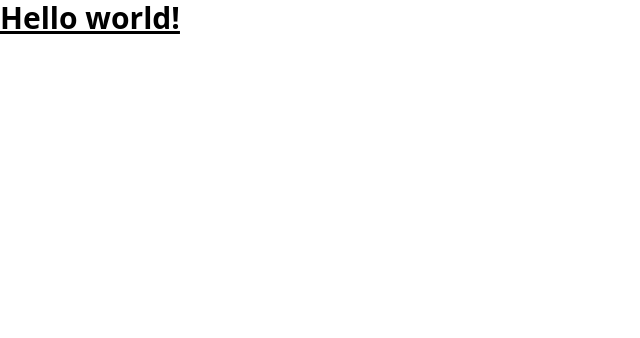
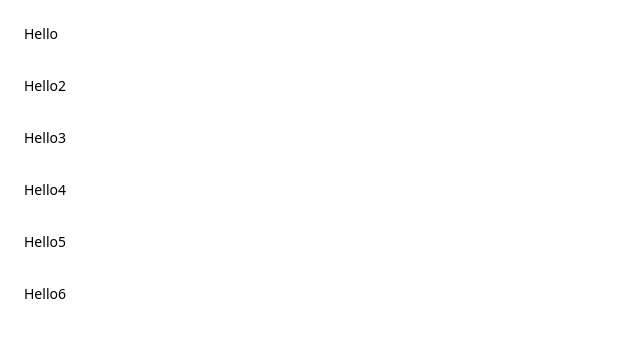
Before and after one commit to NishB369/Gifting_Ecommerce, a React (Vite) app in the folder Admin_Panel/: page / in a window 1280 px wide. Shown: the top 338 px of the page, without its empty margins (0-640 px from the left). Built offline with nearby package versions, Linux system fonts and the light colour scheme.

Commit message:
Added Sidebar

```diff
--- a/Admin_Panel/package.json
+++ b/Admin_Panel/package.json
@@ -11,7 +11,8 @@
   },
   "dependencies": {
     "react": "^18.3.1",
-    "react-dom": "^18.3.1"
+    "react-dom": "^18.3.1",
+    "react-router-dom": "^7.0.2"
   },
   "devDependencies": {
     "@eslint/js": "^9.15.0",
--- /dev/null
+++ b/Admin_Panel/public/assets/assets.js
@@ -0,0 +1,20 @@
+export const SidebarData = [
+    {
+        name: 'Hello',
+    },
+    {
+        name: 'Hello2',
+    },
+    {
+        name: 'Hello3',
+    },
+    {
+        name: 'Hello4',
+    },
+    {
+        name: 'Hello5',
+    },
+    {
+        name: 'Hello6',
+    },
+]
--- a/Admin_Panel/src/App.jsx
+++ b/Admin_Panel/src/App.jsx
@@ -1,11 +1,10 @@
 import React from 'react'
+import Sidebar from './Components/Sidebar/Sidebar.jsx'
 
 const App = () => {
   return (
     <div>
-      <h1 className="text-3xl font-bold underline">
-      Hello world!
-    </h1>
+      <Sidebar/>
     </div>
   )
 }
--- /dev/null
+++ b/Admin_Panel/src/Components/Sidebar/Sidebar.jsx
@@ -0,0 +1,26 @@
+import React from 'react';
+import { SidebarData } from "/public/assets/assets.js";
+
+const Sidebar = () => {
+  return (
+    <div className="w-64 h-full  text-black fixed top-0 left-0 p-4">
+      <div className="flex flex-col gap-4">
+        {SidebarData.map((item, index) => (
+          <div
+            key={index}
+            className="flex items-center gap-4 p-2 rounded-md hover:bg-gray-700 cursor-pointer transition-all ease-in-out"
+          >
+            {/* {item.icon && (
+              <div className="w-6 h-6">
+                <img src={item.icon} alt={item.name} className="w-full h-full object-contain" />
+              </div>
+            )} */}
+            <p className="text-sm font-medium">{item.name}</p>
+          </div>
+        ))}
+      </div>
+    </div>
+  );
+};
+
+export default Sidebar;
```
Also changed, not shown: 1 other file (tests, documents, lock files or other folders).
